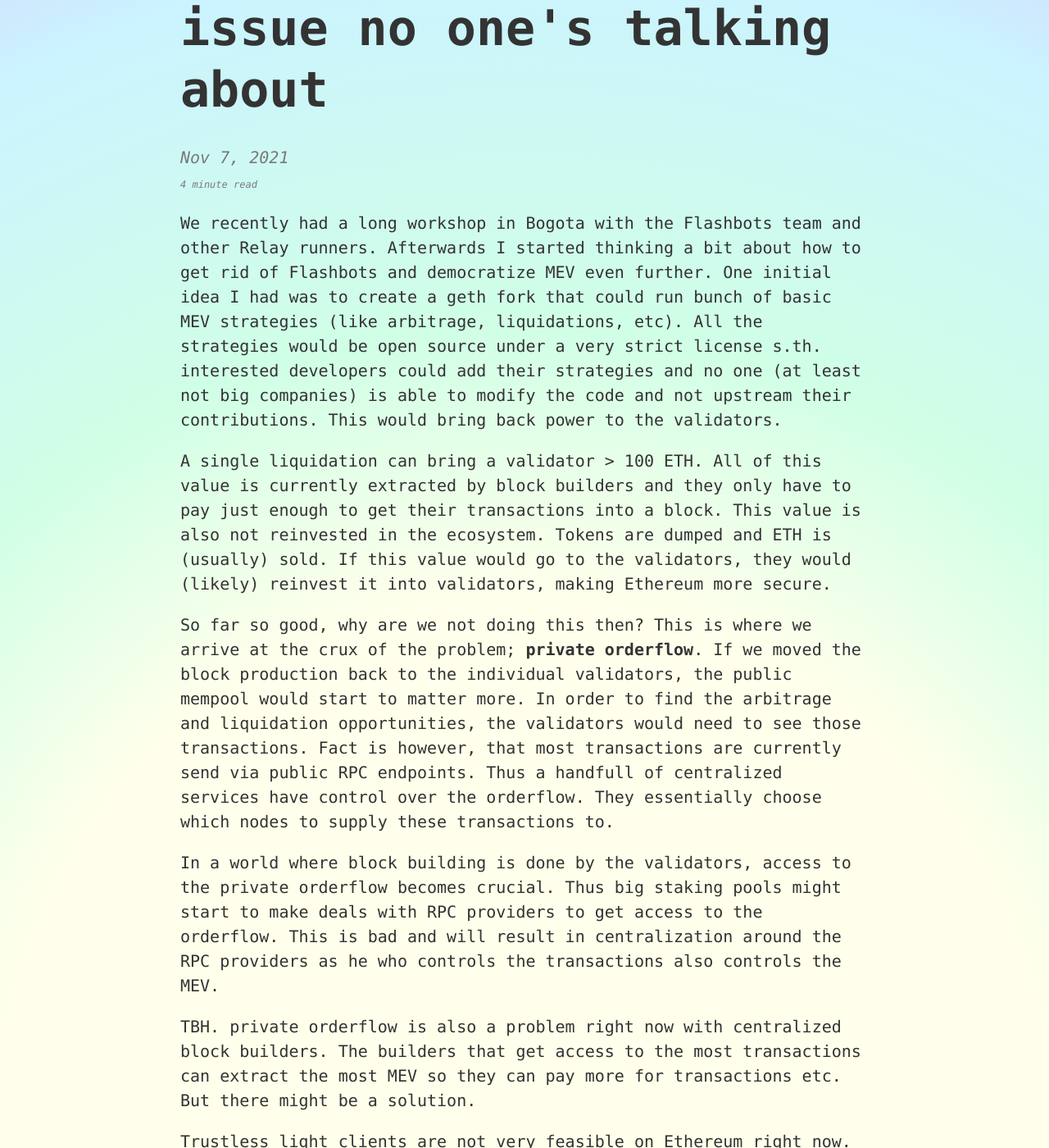
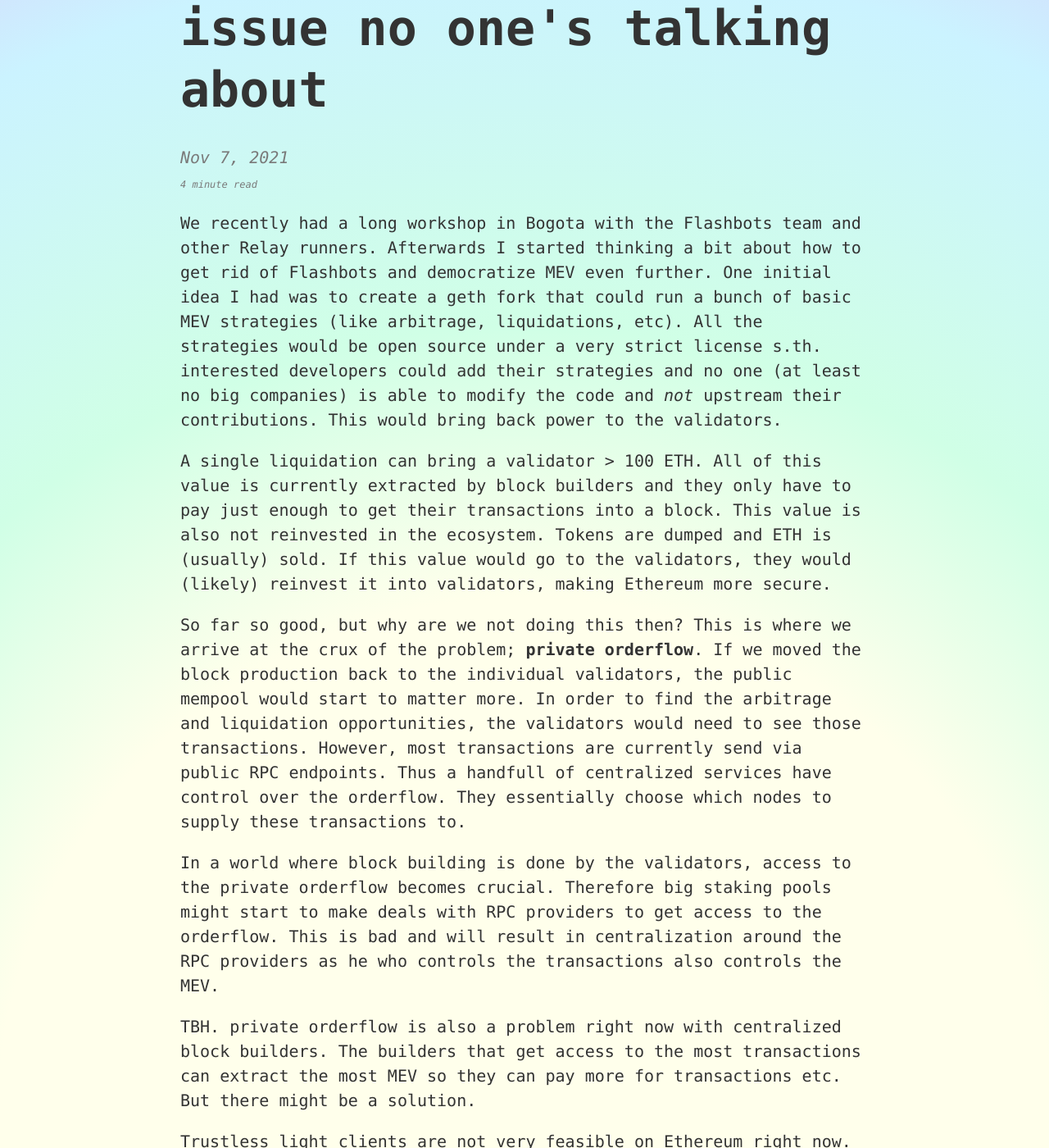
Before and after one commit to MariusVanDerWijden/MariusVanDerWijden.github.io, a Jekyll site: the page built from _posts/2022-10-21-lightclients.md, in a window 1280 px wide and 1400 px high, scrolled down 245 px. Shown: the whole window at 82% size. Built offline with Jekyll 4.4.1, drawn with Linux system fonts in a browser that asks for light colours; some of the changed text lies outside the part shown.

Commit message:
posts: nits

```diff
--- a/_posts/2022-10-21-lightclients.md
+++ b/_posts/2022-10-21-lightclients.md
@@ -9,8 +9,8 @@
 
 We recently had a long workshop in Bogota with the Flashbots team and other Relay runners.
 Afterwards I started thinking a bit about how to get rid of Flashbots and democratize MEV even further.
-One initial idea I had was to create a geth fork that could run bunch of basic MEV strategies (like arbitrage, liquidations, etc).
-All the strategies would be open source under a very strict license s.th. interested developers could add their strategies and no one (at least not big companies) is able to modify the code and not upstream their contributions.
+One initial idea I had was to create a geth fork that could run a bunch of basic MEV strategies (like arbitrage, liquidations, etc).
+All the strategies would be open source under a very strict license s.th. interested developers could add their strategies and no one (at least no big companies) is able to modify the code and *not* upstream their contributions.
 This would bring back power to the validators.
 
 A single liquidation can bring a validator > 100 ETH.
@@ -19,16 +19,16 @@
 Tokens are dumped and ETH is (usually) sold.
 If this value would go to the validators, they would (likely) reinvest it into validators, making Ethereum more secure.
 
-So far so good, why are we not doing this then?
+So far so good, but why are we not doing this then?
 This is where we arrive at the crux of the problem; **private orderflow**.
 If we moved the block production back to the individual validators, the public mempool would start to matter more.
 In order to find the arbitrage and liquidation opportunities, the validators would need to see those transactions.
-Fact is however, that most transactions are currently send via public RPC endpoints.
+However, most transactions are currently send via public RPC endpoints.
 Thus a handfull of centralized services have control over the orderflow.
 They essentially choose which nodes to supply these transactions to.
 
 In a world where block building is done by the validators, access to the private orderflow becomes crucial.
-Thus big staking pools might start to make deals with RPC providers to get access to the orderflow.
+Therefore big staking pools might start to make deals with RPC providers to get access to the orderflow.
 This is bad and will result in centralization around the RPC providers as he who controls the transactions also controls the MEV.
 
 TBH. private orderflow is also a problem right now with centralized block builders.
@@ -46,7 +46,7 @@
 Given a strong and easy to use implementation of trustless light clients, we might see wallets moving away from defaulting to centralized RPC providers to running their own light clients in the background.
 Having an army of hundred thousands of light clients running on users computers (and maybe mobile phones) everywhere will make it way more difficult to capture the orderflow.
 
-There are however some more drawbacks to providing a geth fork that extracts the MEV directly for the validator other than private orderflow.
+However, there are some more drawbacks to providing a geth fork that extracts the MEV directly for the validator other than private orderflow.
 Currently validators that don't use mev-boost use a priority gas auction to maximize their profit.
 Transactions are ordered by gas price.
 If the majority of validators extract MEV, it might impact the execution times of user transactions since high paying transactions are only considered if they pay more than the MEV that can be extracted from other transactions.
```
Also changed, not shown: other parts of _posts/2022-10-21-lightclients.md (+1 -1 lines).
